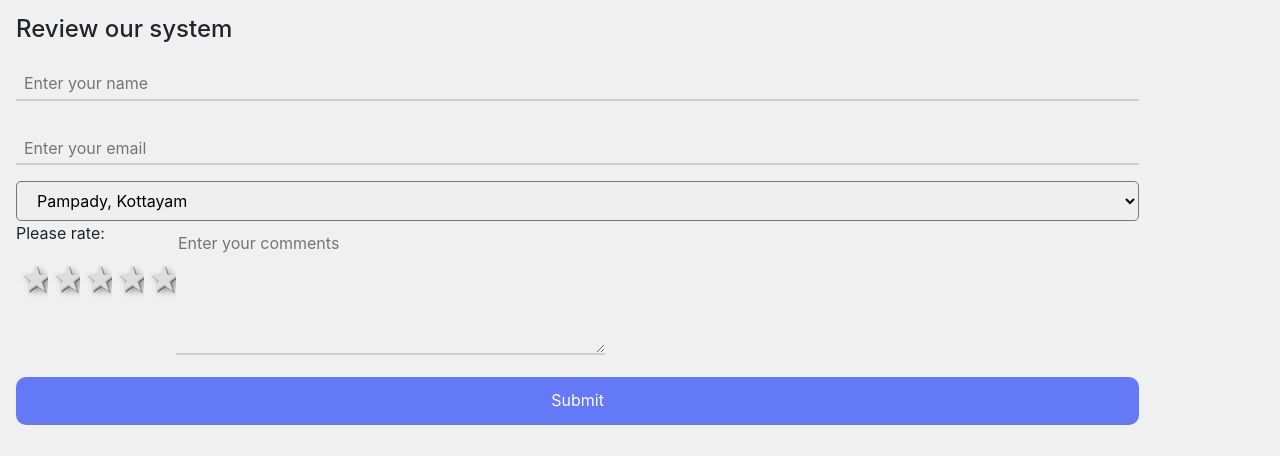
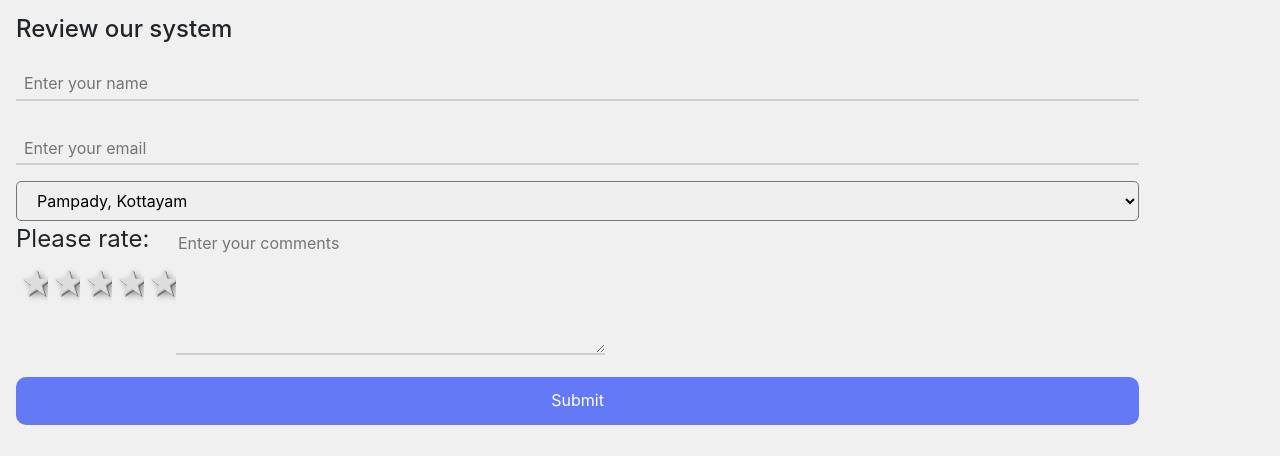
Before and after one commit to ParadoxZero/ZealHack, a Django app: a page that uses wisdom/templates/wisdom/service_details.html in a window 1280 px wide. Shown: the part 1469-1925 px from the top of the page. Run offline with Django 3.2, Linux system fonts and the light colour scheme; data comes from the database, SQL or seed files in the repository; some libraries are stand-ins or nearby versions.

Commit message:
fixed bugs

```diff
--- a/wisdom/static/wisdom/single-service.css
+++ b/wisdom/static/wisdom/single-service.css
@@ -134,7 +134,6 @@ input[type=submit]{
    it doesn’t make the test unnecessarily selective */
 .rating:not(:checked) > input {
     position:absolute;
-    top:-9999px;
     clip:rect(0,0,0,0);
 }
 
--- a/wisdom/templates/wisdom/service_details.html
+++ b/wisdom/templates/wisdom/service_details.html
@@ -73,14 +73,15 @@
             <option value="{{ i.name }} ">{{ i.name }} </option>
             {% endfor %}
         </select>
-        <div class="rating">
-            <p>Please rate:</p>
+        <fieldset class="rating">
+            <legend>Please rate:</legend>
             <input type="radio" id="star5" name="rating" value="5" /><label for="star5" title="Rocks!">5 stars</label>
             <input type="radio" id="star4" name="rating" value="4" /><label for="star4" title="Pretty good">4 stars</label>
             <input type="radio" id="star3" name="rating" value="3" /><label for="star3" title="Meh">3 stars</label>
             <input type="radio" id="star2" name="rating" value="2" /><label for="star2" title="Kinda bad">2 stars</label>
             <input type="radio" id="star1" name="rating" value="1" /><label for="star1" title="Sucks big time">1 star</label>
-        </div>
+        </fieldset>
+
         <textarea name="comment" id="comment" cols="40" rows="5" placeholder="Enter your comments"></textarea>
         <input type="submit">
 
```
